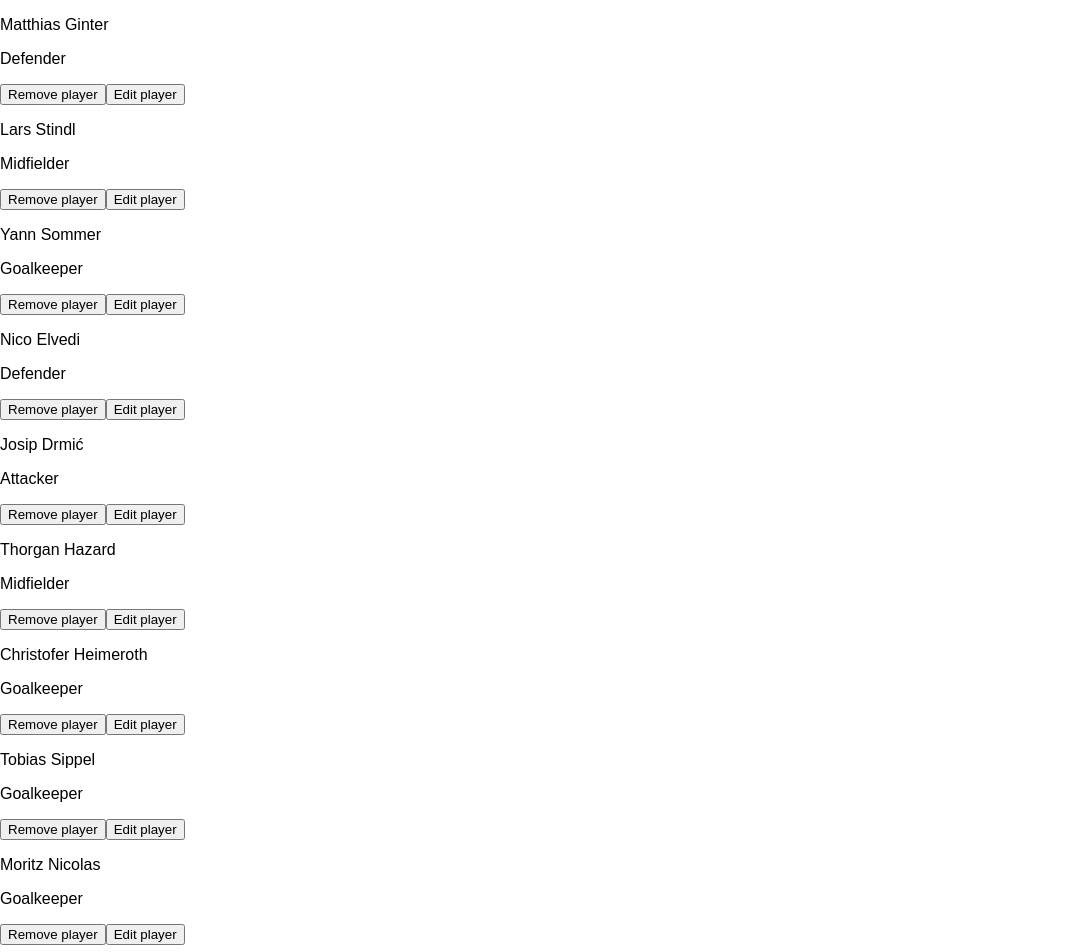
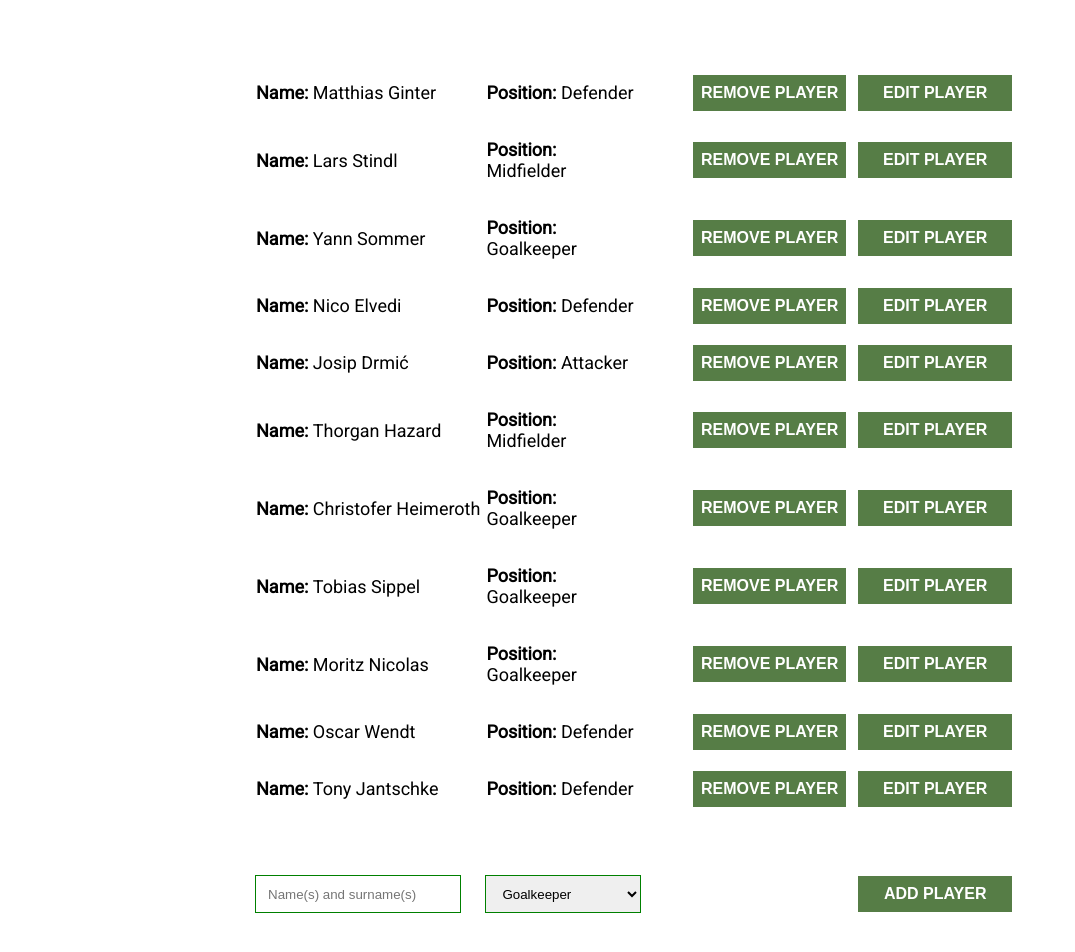
Before and after one commit to mateuszwitkowski/basicReact, a React (Create React App) app: page / in a window 1280 px wide. Shown: the top 952 px of the page, without its empty margins (0-1075 px from the left). After the commit the page ends 923 px from the top, so only its background shows below. Built offline with nearby package versions, Linux system fonts and the light colour scheme.

Commit message:
ux(styling): added some basic styling

```diff
--- a/public/index.html
+++ b/public/index.html
@@ -10,6 +10,7 @@
     -->
     <link rel="manifest" href="%PUBLIC_URL%/manifest.json">
     <link rel="shortcut icon" href="%PUBLIC_URL%/favicon.ico">
+    <link href="https://fonts.googleapis.com/css?family=Roboto" rel="stylesheet">
     <!--
       Notice the use of %PUBLIC_URL% in the tags above.
       It will be replaced with the URL of the `public` folder during the build.
--- a/src/App.js
+++ b/src/App.js
@@ -25,7 +25,7 @@ class App extends Component {
 
   render() {
     return (
-      <div>
+      <div className="container">
         <PlayersList players={this.props.players} removePlayer={this.removePlayer}/>
         <PlayerForm/>
       </div>
--- a/src/components/Player.js
+++ b/src/components/Player.js
@@ -23,11 +23,15 @@ class Player extends React.Component {
     return (
       <div>
         {this.props.editedPlayerId !== this.props.player.id ? (
-          <div>
-            <p>{this.props.player.name}</p>
-            <p>{this.props.player.position}</p>
-            <button onClick={this.removePlayer} >Remove player</button>
-            <button onClick={this.editPlayer}>Edit player</button>
+          <div className="player-wrapper">
+          <div className="player">
+            <p className="player__name"><span className="player__name__title">Name: </span>{this.props.player.name}</p>
+            <p className="player__position"><span className="player__position__title">Position: </span>{this.props.player.position}</p>
+          </div>
+          <div className="player-actions">
+            <button className="player__button button" onClick={this.removePlayer} >Remove player</button>
+            <button className="player__button button" onClick={this.editPlayer}>Edit player</button>
+          </div>
           </div>
         ) : (
             <div>
--- a/src/components/PlayerForm.js
+++ b/src/components/PlayerForm.js
@@ -43,15 +43,19 @@ class PlayerForm extends React.Component {
 
   render() {
     return (
-      <form onSubmit={this.savePlayer}>
-        <input name="name" value={this.state.name} onChange={this.handleChange} placeholder="Name(s) and surname(s)" />
-        <select name="position" value={this.state.position} onChange={this.handleChange} placeholder="Position">
-          <option value="Goalkeeper">Goalkeeper</option>
-          <option value="Defender">Defender</option>
-          <option value="Midfielder">Midfielder</option>
-          <option value="Attacker">Attacker</option>
-        </select>
-        <button type="submit">{this.state.id ? 'Save changes' : 'Add player'}</button>
+      <form className="player-form" onSubmit={this.savePlayer}>
+        <div className="player">
+          <input className="player-form__input" name="name" value={this.state.name} onChange={this.handleChange} placeholder="Name(s) and surname(s)" />
+          <select className="player-form__select" name="position" value={this.state.position} onChange={this.handleChange} placeholder="Position">
+            <option value="Goalkeeper">Goalkeeper</option>
+            <option value="Defender">Defender</option>
+            <option value="Midfielder">Midfielder</option>
+            <option value="Attacker">Attacker</option>
+          </select>
+        </div>
+        <div className="player-actions">
+         <button type="submit" className="player__button button">{this.state.id ? 'Save changes' : 'Add player'}</button>
+        </div>
       </form>
     )
   }
--- a/src/components/PlayersList.js
+++ b/src/components/PlayersList.js
@@ -1,7 +1,5 @@
 import React from 'react';
 import Player from './Player';
-
-import { connect } from 'react-redux';
 
 class PlayersList extends React.Component {
   constructor(props) {
@@ -16,7 +14,7 @@ class PlayersList extends React.Component {
 
   render() {
     return (
-      <div>
+      <div className="players-list">
         {
           this.props.players.map(player => (<Player key={player.id.toString()} player={player} removePlayer={this.removePlayer} />))
         }
--- a/src/index.css
+++ b/src/index.css
@@ -1,5 +1,99 @@
 body {
   margin: 0;
   padding: 0;
-  font-family: sans-serif;
+  box-sizing: border-box;
+  font-family: 'Roboto', sans-serif;
+  font-size: 10px;
 }
+
+.button {
+    margin-right: 12px;
+    padding: 6px 0;
+    text-transform: uppercase;
+    color: #fff;
+    background-color: #567d46;
+    font-size: 16px;
+    font-weight: 700;
+    text-align: center;
+    -webkit-user-select: none;
+    -moz-user-select: none;
+    -ms-user-select: none;
+    user-select: none;
+    border: 3px solid #567d46;
+    cursor: pointer;
+}
+
+.container {
+  width: 60vw;
+  padding-top: 5vw;
+  margin: 0 auto;
+}
+
+.players-list {
+  width: 100%;
+  margin-bottom: 48px;
+  font-size: 18px;
+}
+
+.player-wrapper {
+  display: flex;
+  justify-content: space-between;
+  align-items: center;
+}
+
+.player,
+.player-actions {
+  width: 50%;
+  display: flex;
+  align-items: center;
+}
+
+.player {
+  justify-content: space-between;
+}
+
+.player-actions {
+  justify-content: flex-end;
+}
+
+.player__name {
+  width: 60%;
+}
+
+.player__position {
+  width: 40%;
+}
+
+.player__name__title,
+.player__position__title {
+  font-weight: 700;
+}
+
+.player__button {
+  width: 40%;
+}
+
+.player-form {
+  width: 100%;
+  height: 58px;
+  display: flex;
+  align-items: center;
+  justify-content: space-between;
+}
+
+.player-form__input,
+.player-form__select {
+  height: 36px;
+  padding: 0 0 0 12px;
+  margin: 0;
+  border: 0;
+  outline: 1px solid green;
+}
+
+.player-form__input {
+  width: 50%;
+}
+
+.player-form__select {
+  width: 40%;
+}
```
Also changed, not shown: src/index.js (+5 -4 lines).
